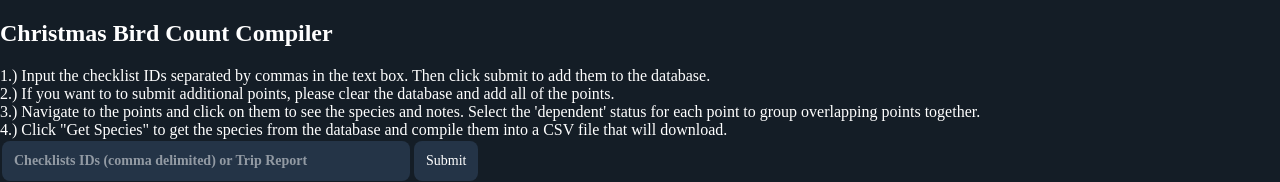
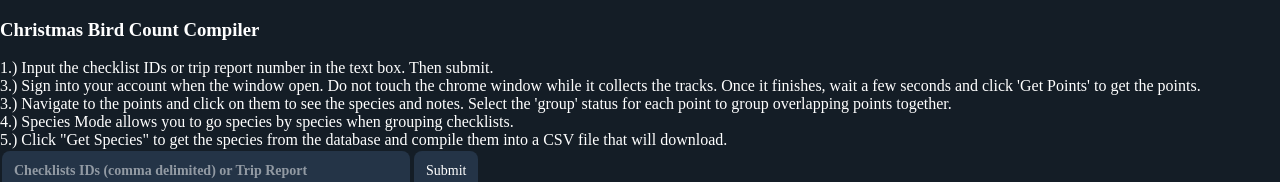
Before and after one commit to ddkapan/eBirdCBC, a React (Create React App) app in the folder client/: page / in a window 1280 px wide. Shown: the top 182 px of the page. Built offline with nearby package versions, Linux system fonts and the light colour scheme.

Commit message:
species view is functional!

```diff
--- a/client/src/App.js
+++ b/client/src/App.js
@@ -507,11 +507,12 @@ function App() {
 
   return (
     <div classname="App">
-      <h2>Christmas Bird Count Compiler</h2>
-      1.) Input the checklist IDs separated by commas in the text box. Then click submit to add them to the database.<br></br>
-      2.) If you want to to submit additional points, please clear the database and add all of the points. <br></br>
-      3.) Navigate to the points and click on them to see the species and notes. Select the 'dependent' status for each point to group overlapping points together.<br></br>
-      4.) Click "Get Species" to get the species from the database and compile them into a CSV file that will download.<br></br>
+      <h3>Christmas Bird Count Compiler</h3>
+      1.) Input the checklist IDs or trip report number in the text box. Then submit. <br></br>
+      3.) Sign into your account when the window open. Do not touch the chrome window while it collects the tracks. Once it finishes, wait a few seconds and click 'Get Points' to get the points. <br></br>
+      3.) Navigate to the points and click on them to see the species and notes. Select the 'group' status for each point to group overlapping points together.<br></br>
+      4.) Species Mode allows you to go species by species when grouping checklists. <br></br>
+      5.) Click "Get Species" to get the species from the database and compile them into a CSV file that will download.<br></br>
       <form onSubmit={handleSubmit}>
         <label>
           <input
@@ -526,9 +527,13 @@ function App() {
 
       <button onClick={clear}>Clear</button>
 
-      <button onClick={getpts}>Get Points</button>
 
+      {!speciesMode &&
+        <button onClick={getpts}>Get Points</button>
+      }
       <button onClick={getSpecies}>Get Species</button>
+
+
       Species Mode
       <input type="checkbox" checked={speciesMode} onChange={(value) => setSpeciesMode(!speciesMode)} />
 
```
Also changed, not shown: 1 other file (tests, documents, lock files or other folders).
